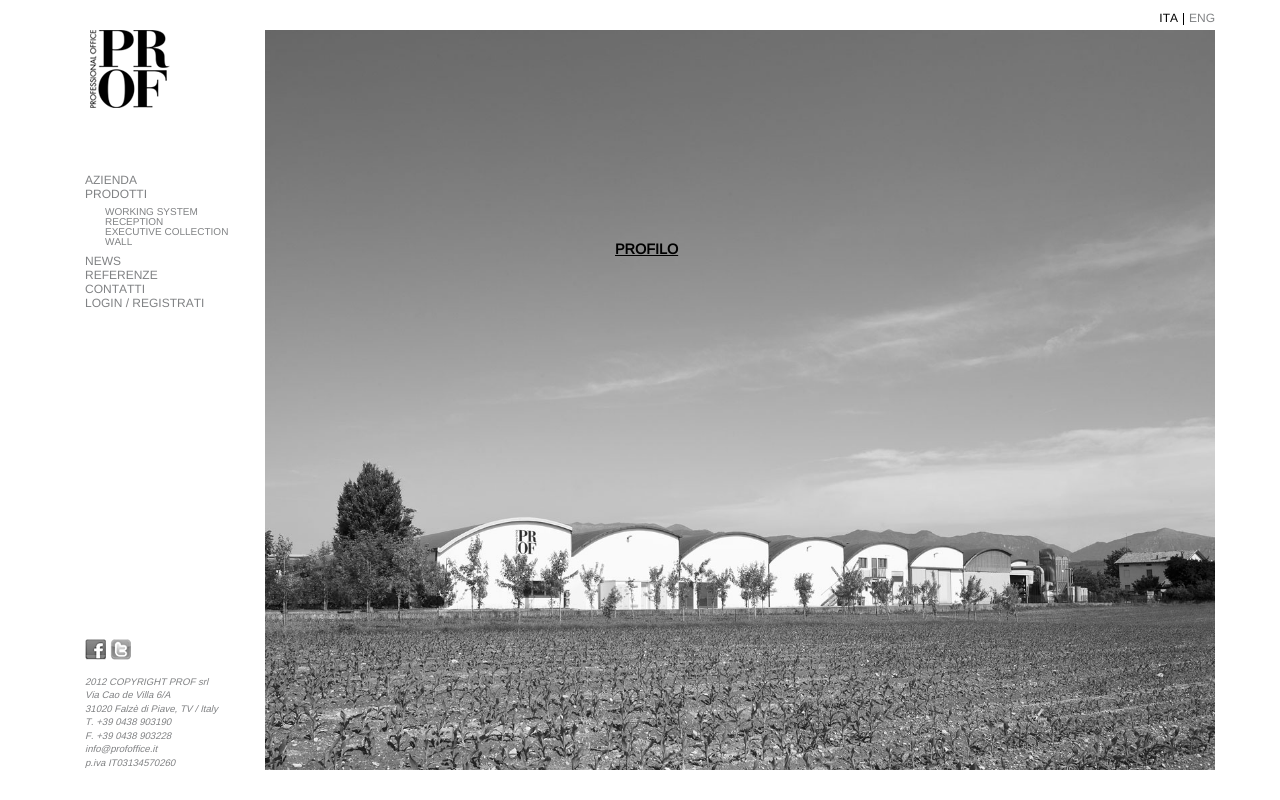
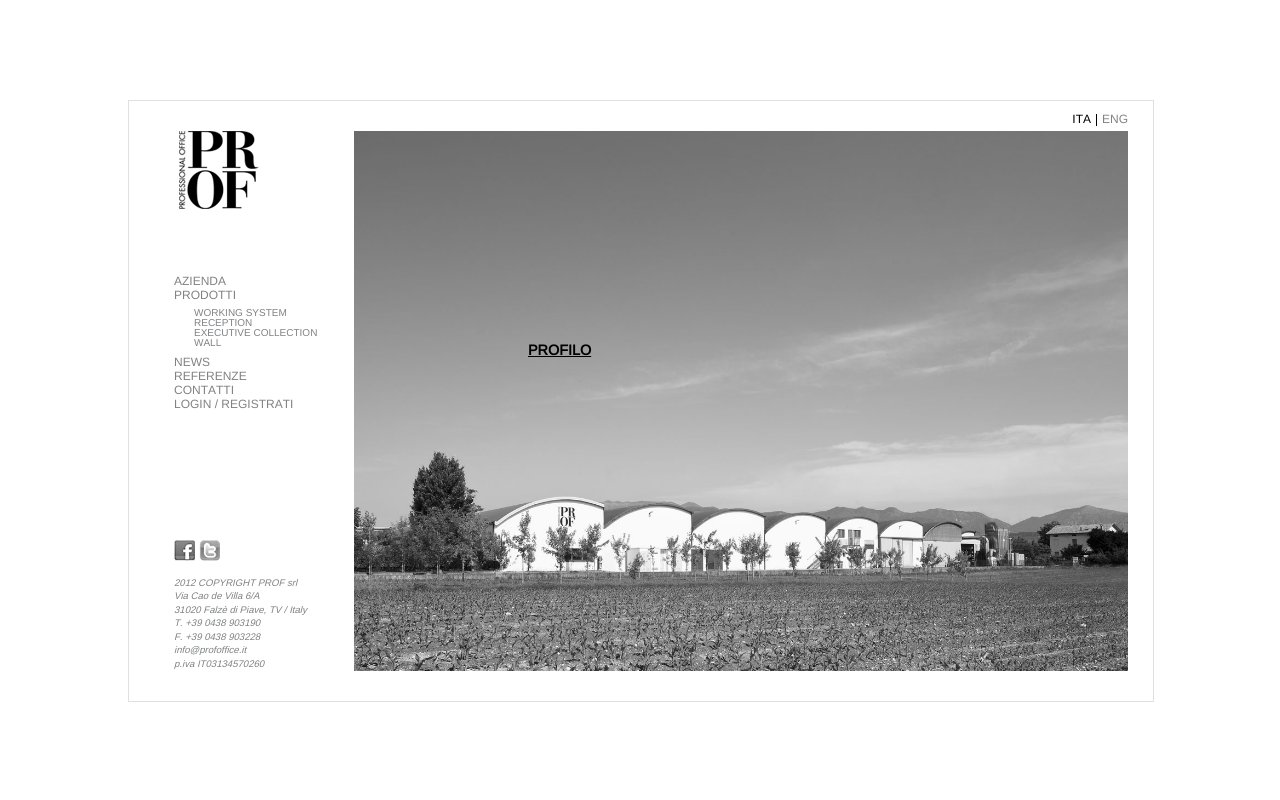
Before and after one commit to dannymarke/profoffice, a PHP site: page /azienda/profilo in a window 1280 px wide. Run offline with PHP 8.4, Linux system fonts and the light colour scheme; data that the repository does not hold is empty; some libraries are stand-ins or nearby versions.

Commit message:
centrato sito a dimensioni fisse e con bordino grigio

```diff
--- a/css/style.css
+++ b/css/style.css
@@ -26,13 +26,14 @@ body {
 }
 
 #main_wr {
-  position: relative;
+  position: absolute;
+  left: 50%;
+  top: 50%;
   z-index: 1;
-  max-width: 1200px;
-  min-width: 980px;
-  height: 100%;
-  min-height: 650px;
-  margin: 0 auto;
+  width: 1024px;
+  height: 600px;
+  margin: -300px 0 0 -512px;
+  border: 1px #e0e0e0 solid;
 }
 #main_wr #main_header {
   position: absolute;
--- a/scss/style.scss
+++ b/scss/style.scss
@@ -18,13 +18,14 @@ body {
 }
 
 #main_wr {
-	position: relative;
+	position: absolute;
+	left: 50%;
+	top: 50%;
 	z-index:1;
-	max-width: 1200px;
-	min-width: 980px;
-	height: 100%;
-	min-height: 650px;
-	margin: 0 auto;
+	width: 1024px;
+	height: 600px;
+	margin: -300px 0 0 -512px;
+	border: 1px #e0e0e0 solid;
 	// background-color: #eee;
 	#main_header {
 		position: absolute;
```
